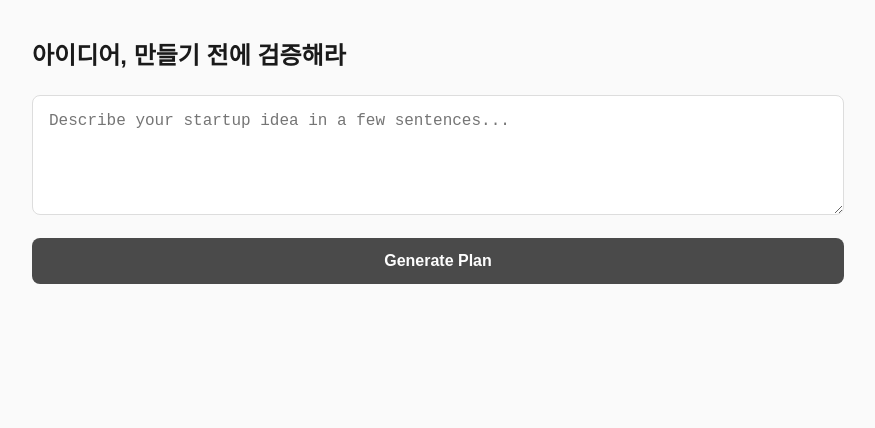
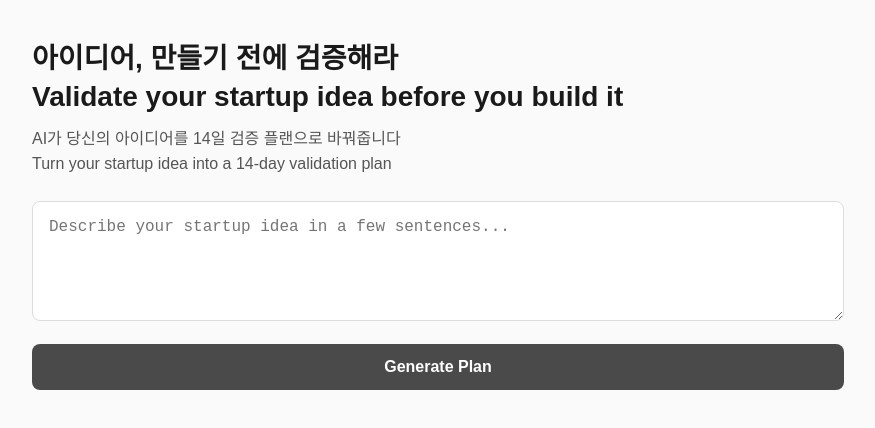
Before and after one commit to bygilll/ideaforge, a Next.js app: page / in a window 1280 px wide. Shown: the top 428 px of the page, without its empty margins (202-1077 px from the left). Built offline with nearby package versions, Linux system fonts and the light colour scheme.

Commit message:
update bilingual hero copy

```diff
--- a/app/page.tsx
+++ b/app/page.tsx
@@ -69,16 +69,31 @@ export default function Page() {
         fontFamily: "Arial, sans-serif",
       }}
     >
+     <div style={{ marginBottom: 24 }}>
   <h1
     style={{
-          fontSize: 24,
+      fontSize: 28,
       fontWeight: 700,
-          marginBottom: 24,
-          lineHeight: 1.3,
+      marginBottom: 10,
+      lineHeight: 1.35,
+      whiteSpace: "pre-line",
     }}
   >
-        아이디어, 만들기 전에 검증해라
+    {"아이디어, 만들기 전에 검증해라\nValidate your startup idea before you build it"}
   </h1>
+
+  <p
+    style={{
+      fontSize: 16,
+      color: "#555",
+      lineHeight: 1.6,
+      margin: 0,
+      whiteSpace: "pre-line",
+    }}
+  >
+    {"AI가 당신의 아이디어를 14일 검증 플랜으로 바꿔줍니다\nTurn your startup idea into a 14-day validation plan"}
+  </p>
+</div>
 
       <textarea
         value={idea}
```
Lines whose indentation alone changed are shown as unchanged.
